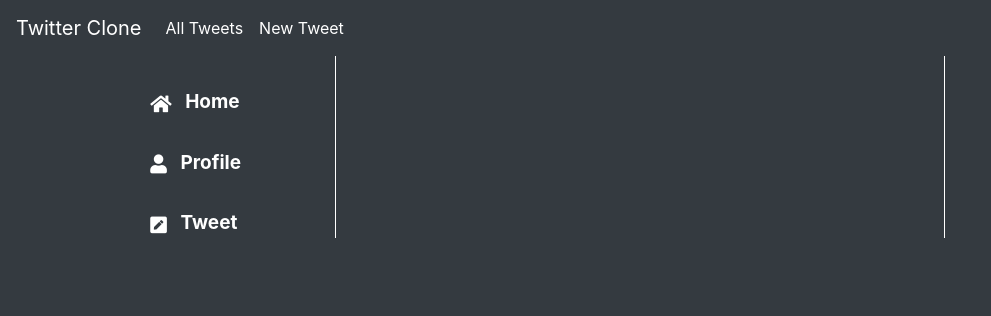
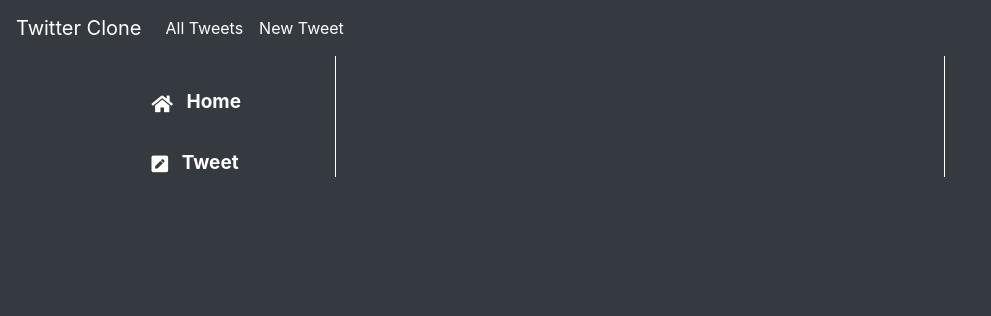
Before and after one commit to nicholasbus/twitterclone, a Node server app: template app/views/all.ejs in a window 1280 px wide. Shown: the top 316 px of the page, without its empty margins (0-991 px from the left). Run offline with Node 20, Linux system fonts and the light colour scheme; the template is opened without the code that fills it, so the values that code supplies are empty.

Commit message:
finished with functionality

```diff
--- a/app/views/all.ejs
+++ b/app/views/all.ejs
@@ -5,9 +5,9 @@
     <div class="row">
         <div class="col">
             <div class="left-buttons">
-                <a href="" class="left-links"><i class="fas fa-home"></i>&nbsp;&nbsp;&nbsp;Home</a>
-                <a href="" class="left-links"><i class="fas fa-user"></i>&nbsp;&nbsp;&nbsp;Profile</a>
-                <a href="" class="left-links"><i class="fas fa-pen-square"></i>&nbsp;&nbsp;&nbsp;Tweet</a>
+                <a href="/all" class="left-links"><i class="fas fa-home"></i>&nbsp;&nbsp;&nbsp;Home</a>
+                <!-- <a href="" class="left-links"><i class="fas fa-user"></i>&nbsp;&nbsp;&nbsp;Profile</a> -->
+                <a href="/newtweet" class="left-links"><i class="fas fa-pen-square"></i>&nbsp;&nbsp;&nbsp;Tweet</a>
             </div>
         </div>
         <div class="col-6">
```
